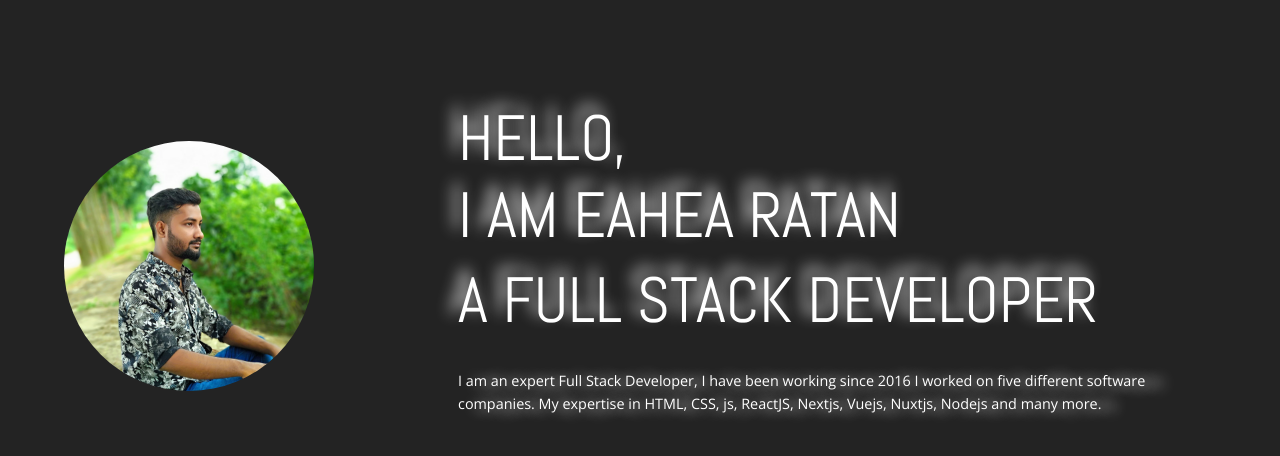
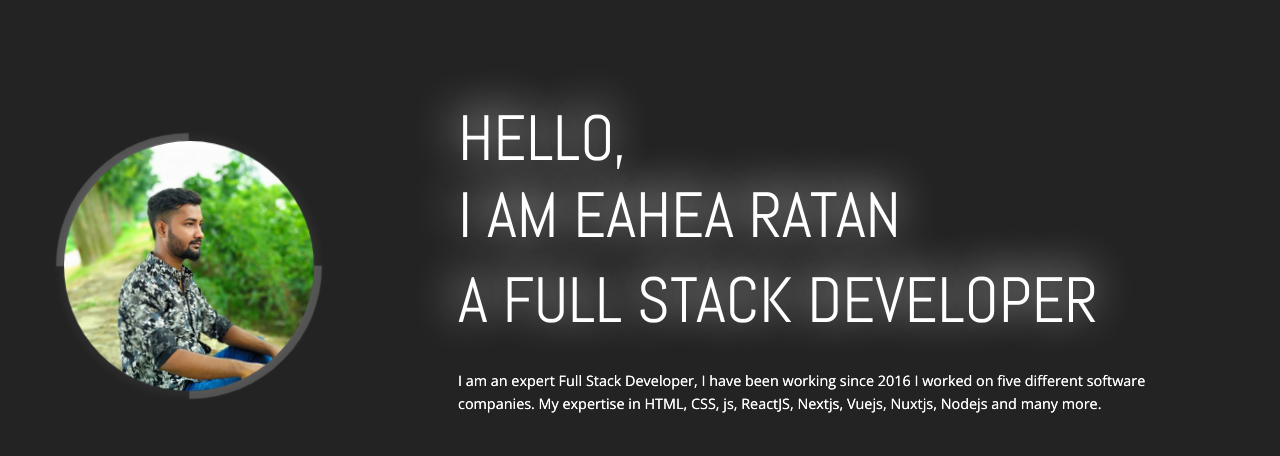
Before and after one commit to iamrashed01/myportfolio, a React (Create React App) app in the folder client/: page / in a window 1280 px wide. Shown: the top 456 px of the page. Built offline with nearby package versions, Linux system fonts and the light colour scheme.

Commit message:
FIX: hero main design updated

```diff
--- a/client/src/styles/master.scss
+++ b/client/src/styles/master.scss
@@ -1,6 +1,11 @@
 @import url("https://fonts.googleapis.com/css2?family=Abel&family=Open+Sans&display=swap");
 @import "./colors.scss";
 @import "./fonts";
+
+// local var
+$cicleBorderWidth: 8px;
+$circleBorderColor: rgba(255, 255, 255, 0.2);
+$authorImageContentWidth: calc(100% + 16px);
 
 body {
   margin: 0;
@@ -34,14 +39,39 @@ img {
   border-bottom: 1px solid rgba(255, 255, 255, 0.08);
   .authorImageArea {
     .authorImage {
+      box-shadow: 0 0 15px rgba(255, 255, 255, 0.1);
       width: 250px;
       height: 250px;
       border-radius: 50%;
-      overflow: hidden;
+      position: relative;
+      z-index: 1;
+
+      &::before {
+        content: "";
+        position: absolute;
+        left: -$cicleBorderWidth;
+        top: -$cicleBorderWidth;
+        height: $authorImageContentWidth;
+        width: $authorImageContentWidth;
+        z-index: 9;
+        border-radius: 50%;
+        border: $cicleBorderWidth solid $circleBorderColor;
+        border-right-color: transparent;
+        border-left-color: transparent;
+        animation: rotatecontinues infinite 3s ease-in-out forwards;
+      }
       img {
+        overflow: hidden;
+        animation: rotatey infinite 2s ease-in-out forwards;
         height: 100%;
         width: 100%;
+        border-radius: 50%;
         object-fit: cover;
+        filter: blur(0px);
+        transition: all 0.3s ease-in-out 0s;
+        &:hover {
+          filter: blur(3px);
+        }
       }
     }
   }
@@ -50,15 +80,13 @@ img {
       font-size: 4rem;
       text-transform: uppercase;
       text-shadow: 1px 8px 5px #fff;
-      animation: shadowdeep 12s infinite ease-in-out forwards;
+      animation: shadowdeep 12s linear 0s infinite;
     }
     p {
       margin-top: 2rem;
       font-size: 0.9rem;
       line-height: 1.4rem;
-      text-shadow: 1px 8px 5px #fff;
-      animation: shadow 8s infinite ease-in-out forwards;
-      animation-delay: 4s;
+      animation: shadow 1s ease-in-out 0s forwards;
     }
   }
 }
@@ -71,7 +99,7 @@ img {
     text-shadow: 20px 0 15px #fff;
   }
   50% {
-    text-shadow: -10px -10px 15px #fff;
+    text-shadow: -10px -10px 50px #fff;
   }
   90% {
     text-shadow: 10px 15px 15px #fff;
@@ -83,15 +111,33 @@ img {
 
 @keyframes shadow {
   0% {
-    text-shadow: 1px 8px 5px #fff;
-  }
-  25% {
-    text-shadow: 20px 0 15px #fff;
-  }
-  80% {
-    text-shadow: -4px 3px 15px #fff;
+    text-shadow: -4px 10px 10px #fff;
   }
   100% {
-    text-shadow: 1px 8px 5px #fff;
+    text-shadow: 0 0 0 #fff;
   }
 }
+
+@keyframes rotatecontinues {
+  0% {
+    transform: rotate(0deg);
+  }
+  50% {
+    transform: rotate(180deg);
+  }
+  100% {
+    transform: rotate(360deg);
+  }
+}
+
+@keyframes rotatey {
+  0% {
+    transform: rotate(0deg);
+  }
+  50% {
+    transform: rotate(1deg);
+  }
+  100% {
+    transform: rotate(0deg);
+  }
+}
```
